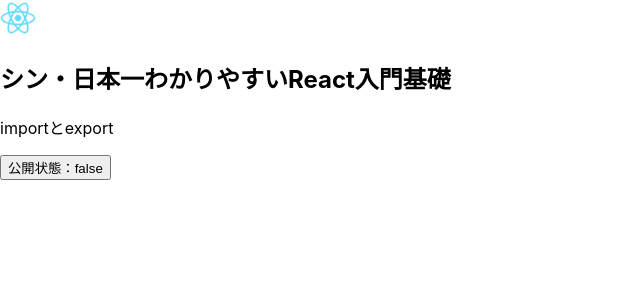
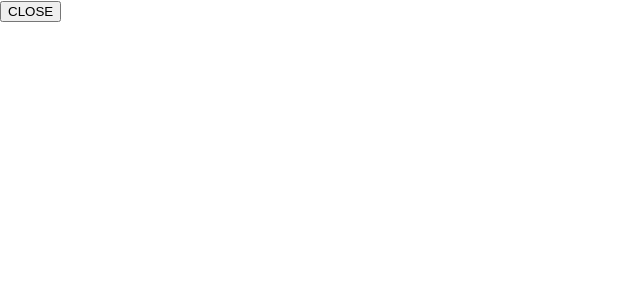
Before and after one commit to okushogg/react-basic, a React (Create React App) app: page / in a window 1280 px wide. Shown: the top 300 px of the page, without its empty margins (0-640 px from the left). Built offline with nearby package versions, Linux system fonts and the light colour scheme.

Commit message:
S7 useState 3 patterns

```diff
--- a/src/App.js
+++ b/src/App.js
@@ -1,11 +1,20 @@
 import './App.css';
-import Article from "./components/Article";
+// import TextInput from './components/TextInput';
+// import Article from "./components/Article";
+// import Counter from './components/Counter';
+import ToggleButton from './components/ToggleButton';
+
 
 function App(){
   return (
-    <Article
-      title={'シン・日本一わかりやすいReact入門基礎'}
-      content={'importとexport'} />
+    <ToggleButton/>
   );
 }
+// function App(){
+//   return (
+//     <Article
+//       title={'シン・日本一わかりやすいReact入門基礎'}
+//       content={'importとexport'} />
+//   );
+// }
 export default App;
--- a/src/components/Article.jsx
+++ b/src/components/Article.jsx
@@ -1,5 +1,5 @@
 import {useState} from "react";
-import {Content, PublishButton, Title} from "./index";
+import {Title, Content, PublishButton} from "./index";
 
 const Article = (props) => {
   const[isPublished, setIsPublished] = useState(false)
--- /dev/null
+++ b/src/components/Counter.jsx
@@ -0,0 +1,24 @@
+import React, {useState} from 'react';
+
+const Counter = () => {
+  const[count, setCount] = useState(0)
+
+  const countUp = () => {
+    setCount(preState => preState + 1)
+  }
+
+  const countDown = () => {
+    setCount(preState => preState - 1)
+  }
+
+  return(
+  <div>
+    <p>現在のカウント数:{count}</p>
+    <button onClick={countUp}>up</button>
+    <button onClick={countDown}>down</button>
+  </div>
+
+  );
+};
+
+export default Counter
--- /dev/null
+++ b/src/components/TextInput.jsx
@@ -0,0 +1,21 @@
+import React, {useState} from 'react';
+
+const TextInput = (props) => {
+  const[name, setName] = useState('')
+
+  const handleName = (event) => {
+    setName(event.target.value)
+    console.log(event.target.value)
+  }
+
+  return(
+  <input
+    onChange={(event)=>handleName(event)}
+    type={'text'}
+    value={name}
+  />
+
+  );
+};
+
+export default TextInput;
--- /dev/null
+++ b/src/components/ToggleButton.jsx
@@ -0,0 +1,17 @@
+import React, {useState} from 'react';
+
+const ToggleButton = () => {
+  const[open, setOpen] = useState(false)
+
+  const toggle = () => {
+    setOpen(preState => !preState)
+  }
+
+  return(
+    <button onClick={toggle}>
+      {open ? 'OPEN': 'CLOSE'}
+    </button>
+  );
+};
+
+export default ToggleButton
```
